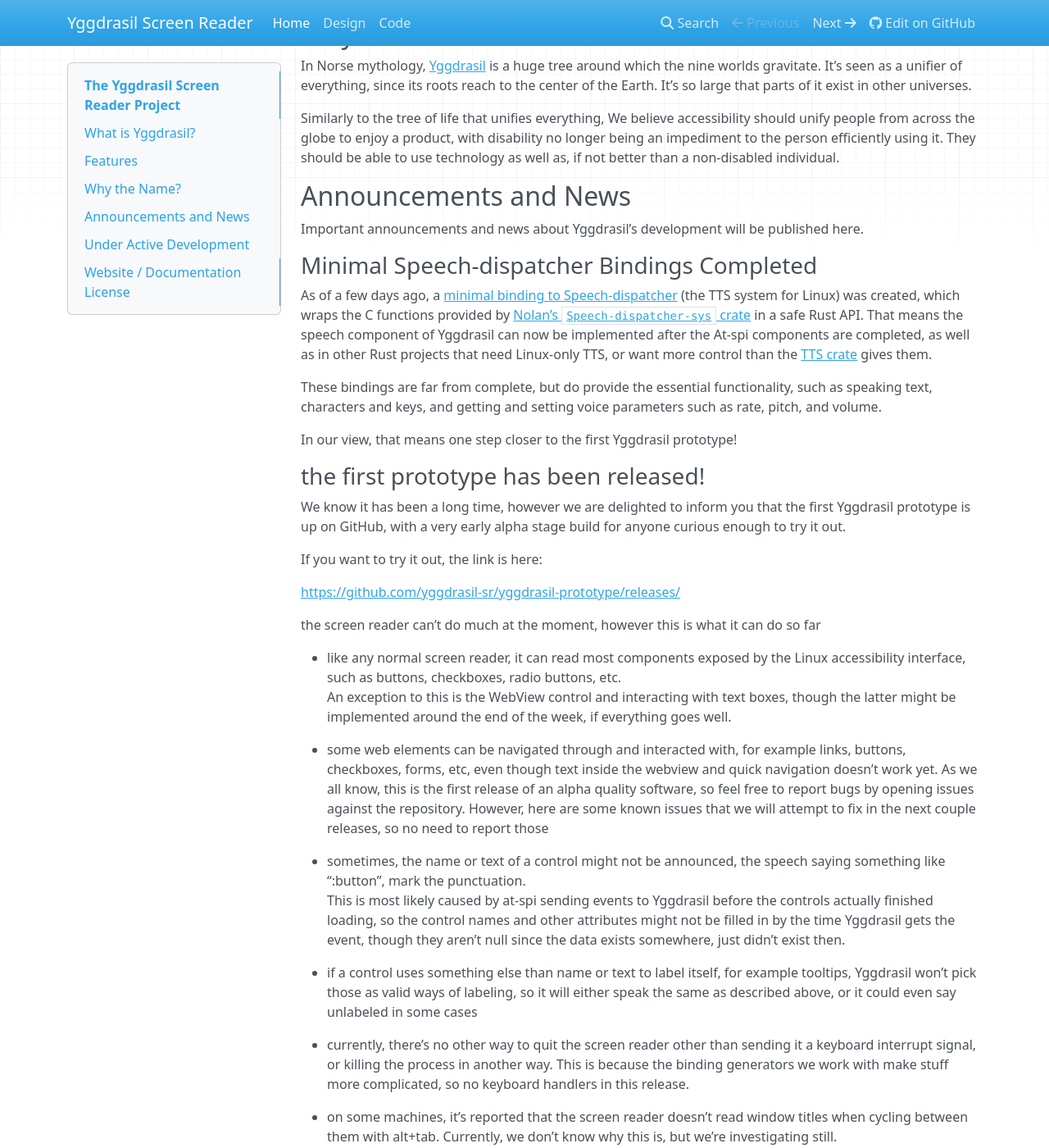
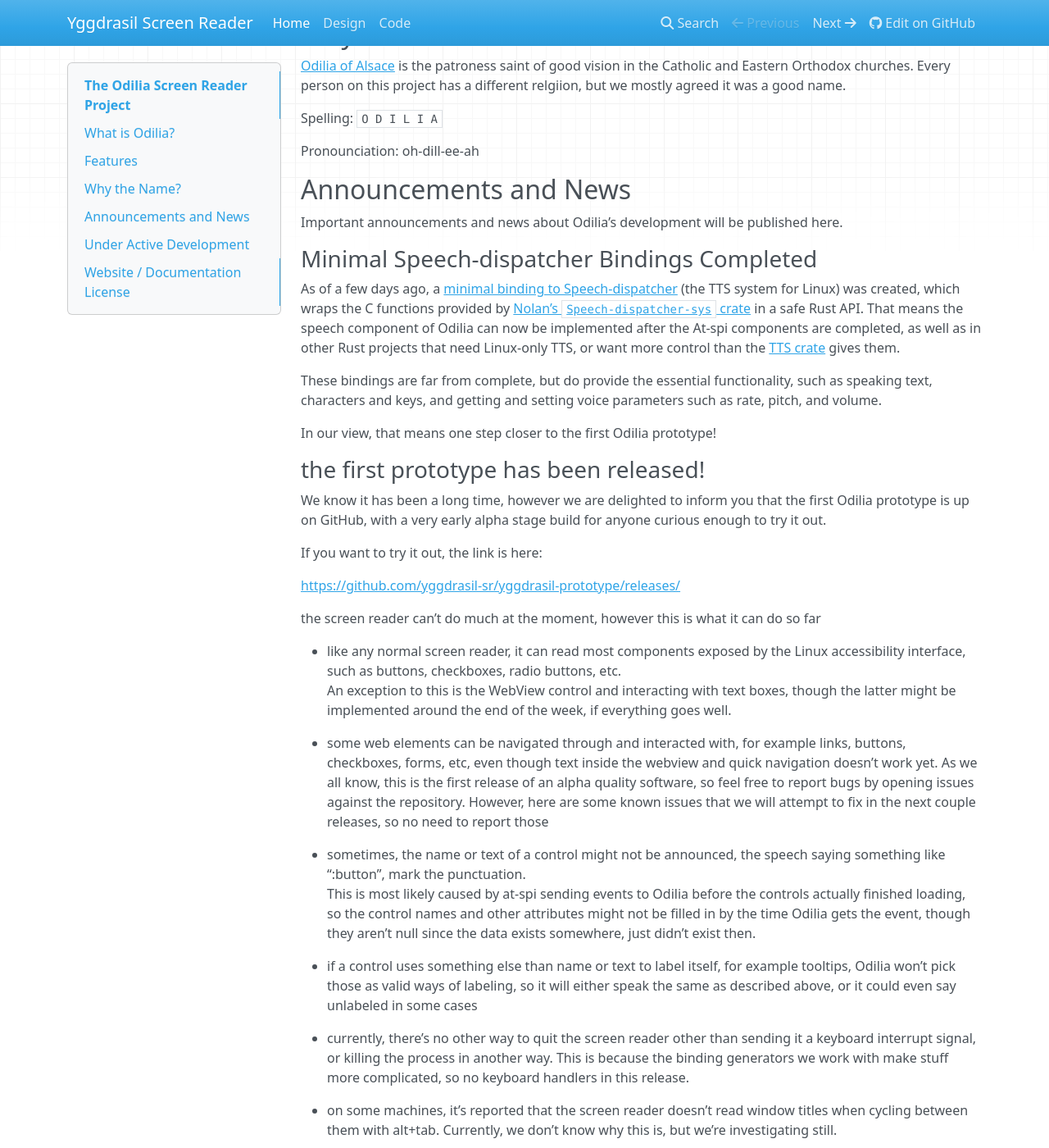
Before and after one commit to brogar2000/site, an MkDocs documentation site: the page built from docs/index.md, in a window 1280 px wide and 1400 px high, scrolled down 994 px. Shown: the whole window at 82% size. Built offline with MkDocs 1.6.1, drawn with Linux system fonts in a browser that asks for light colours; nearby versions of some CDN libraries; some of the changed text lies outside the part shown.

Commit message:
Switch name

```diff
--- a/docs/index.md
+++ b/docs/index.md
@@ -1,11 +1,11 @@
-# The Yggdrasil Screen Reader Project
+# The Odilia Screen Reader Project
 
-## What is Yggdrasil?
+## What is Odilia?
 
 Accessibility on Linux has historically been under-developed, under-maintained, and, therefore, gained a
 reputation of being quite painful to use as a daily driver among disabled people. We want to change that.
 
-Yggdrasil is a new project that aims to create a better Linux screen reader, written in [Rust][rust]. Through
+Odilia is a new project that aims to create a better Linux screen reader, written in [Rust][rust]. Through
 this project, we aim to provide a better screen reading experience than the one we currently have in [Orca][orca].
 A screen reader with all the modern features a Windows or macOS user would expect from their computers, some of which are outlined below.
 
@@ -23,7 +23,7 @@ A screen reader with all the modern features a Windows or macOS user would expec
 ### First-class addon support
 
 We want our users to be able to do anything they wish with our screen reader. Improving support for specific
-programs should ideally be doable without needing to modify Yggdrasil's core code.
+programs should ideally be doable without needing to modify Odilia's core code.
 
 We plan to make it easy to write add-ons (primarily in [Lua][lua]), with the option to use other languages such as
 [Rust][rust] in the future for higher performance.
@@ -41,38 +41,37 @@ intuitive graphical program to modify gestures and define new actions will be av
 In a perfect world, apps would just be accessible automatically, However, that's almost never the case. Therefore, visually impaired people rely on additional tools provided by
 their screen reader, such as object navigation, a way to explore the accessibility tree of an app without relying
 on focus, being then able to discover unfocusable elements that have important information nevertheless. We
-have this in [NVDA][nvda] and other screen readers, but not in Orca and as such, not in Linux. Yggdrasil will
+have this in [NVDA][nvda] and other screen readers, but not in Orca and as such, not in Linux. Odilia will
 address that.
 
 [nvda]: https://www.nvaccess.org/
 
 ## Why the Name?
 
-In Norse mythology, [Yggdrasil][wikipedia] is a huge tree around which the nine worlds gravitate. It's seen as a
-unifier of everything, since its roots reach to the center of the Earth. It's so large that parts of it exist in
-other universes.
+[Odilia of Alsace](odilia) is the patroness saint of good vision in the Catholic and Eastern Orthodox churches.
+Every person on this project has a different relgiion, but we mostly agreed it was a good name.
 
-Similarly to the tree of life that unifies everything, We believe accessibility should unify people from across the globe to enjoy a product, with disability no longer
-being an impediment to the person efficiently using it. They should be able to use technology as well as, if not
-better than a non-disabled individual.
+Spelling: `O D I L I A`
 
-[wikipedia]: https://en.wikipedia.org/wiki/Yggdrasil
+Pronounciation: oh-dill-ee-ah
+
+[odilia]: https://en.wikipedia.org/wiki/Odile_of_Alsace
 
 ## Announcements and News
 
-Important announcements and news about Yggdrasil's development will be published here.
+Important announcements and news about Odilia's development will be published here.
 
 ### Minimal Speech-dispatcher Bindings Completed
 
 As of a few days ago, a [minimal binding to Speech-dispatcher][spd-rs] (the TTS system for Linux) was created, which
 wraps the C functions provided by [Nolan's `Speech-dispatcher-sys` crate][spd-sys] in a safe Rust API. That means the
-speech component of Yggdrasil can now be implemented after the At-spi components are completed, as well as in other Rust
+speech component of Odilia can now be implemented after the At-spi components are completed, as well as in other Rust
 projects that need Linux-only TTS, or want more control than the [TTS crate][tts-rs] gives them.
 
 These bindings are far from complete, but do provide the essential functionality, such as speaking text, characters and
 keys, and getting and setting voice parameters such as rate, pitch, and volume.
 
-In our view, that means one step closer to the first Yggdrasil prototype!
+In our view, that means one step closer to the first Odilia prototype!
 
 [spd-rs]: https://github.com/yggdrasil-sr/tts_subsystem
 [spd-sys]: https://github.com/ndarilek/speech-dispatcher-sys
@@ -80,7 +79,7 @@ In our view, that means one step closer to the first Yggdrasil prototype!
 
 ### the first prototype has been released!
 
-We know it has been a long time, however we are delighted to inform you that the first Yggdrasil prototype is up on GitHub, with a very early alpha stage build for anyone curious enough to try it out.
+We know it has been a long time, however we are delighted to inform you that the first Odilia prototype is up on GitHub, with a very early alpha stage build for anyone curious enough to try it out.
 
 If you want to try it out, the link is here:
 
@@ -95,9 +94,9 @@ An exception to this is the WebView control and interacting with text boxes, tho
 As we all know, this is the first release of an alpha quality software, so feel free to report bugs by opening issues against the repository. However, here are some known issues that we will attempt to fix in the next couple releases, so no need to report those
 
 * sometimes, the name or text of a control might not be announced, the speech saying something like ":button", mark the punctuation.
-This is most likely caused by at-spi sending events to Yggdrasil before the controls actually finished loading, so the control names and other attributes might not be filled in by the time Yggdrasil gets the event, though they aren't null since the data exists somewhere, just didn't exist then.
+This is most likely caused by at-spi sending events to Odilia before the controls actually finished loading, so the control names and other attributes might not be filled in by the time Odilia gets the event, though they aren't null since the data exists somewhere, just didn't exist then.
 
-* if a control uses something else than name or text to label itself, for example tooltips, Yggdrasil won't pick those as valid ways of labeling, so it will either speak the same as described above, or it could even say unlabeled in some cases
+* if a control uses something else than name or text to label itself, for example tooltips, Odilia won't pick those as valid ways of labeling, so it will either speak the same as described above, or it could even say unlabeled in some cases
 
 * currently, there's no other way to quit the screen reader other than sending it a keyboard interrupt signal, or killing the process in another way. This is because the binding generators we work with make stuff more complicated, so no keyboard handlers in this release.
 
@@ -114,7 +113,7 @@ see more exciting news and documentation!
 
 ## Website / Documentation License
 
-Copyright (c) 2021 the Yggdrasil contributors.
+Copyright (c) 2021 the Odilia contributors.
 
 Permission is granted to copy, distribute and/or modify this document
 under the terms of the GNU Free Documentation License, Version 1.3
```
Also changed, not shown: docs/design-document.md (+6 -6 lines).
